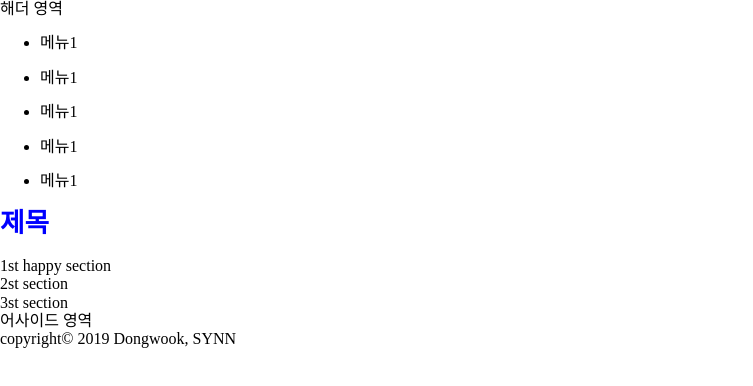
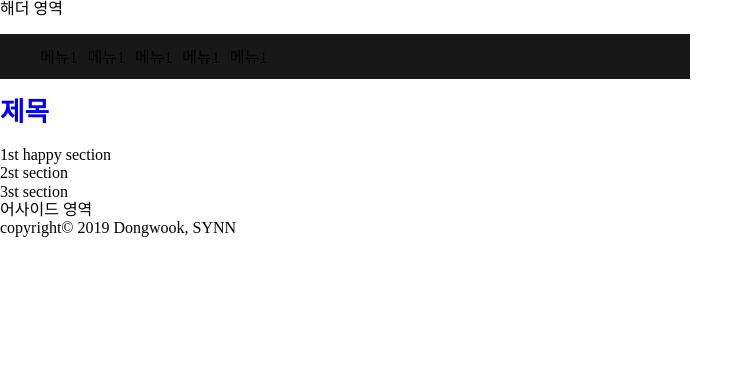
Before and after one commit to Ahaewon0509/Daelim19-2, a plain HTML site: page index.html in a window 1280 px wide. Shown: the whole page, without its empty margins (0-753 px from the left). Drawn offline with nearby package versions, Linux system fonts and the light colour scheme.

Commit message:
gitflow-feature-stash: v0.3.0

```diff
--- a/index.html
+++ b/index.html
@@ -13,11 +13,13 @@
         <!-- Semantic Tag-->
         <header>해더 영역</header>
             <nav>
-                <ul><li>메뉴1</li></ul>
-                <ul><li>메뉴1</li></ul>
-                <ul><li>메뉴1</li></ul>
-                <ul><li>메뉴1</li></ul>
-                <ul><li>메뉴1</li></ul>
+                <ul>
+                    <li><a href="#"></a>메뉴1</a></li>
+                    <li><a href="#"></a>메뉴1</a></li>
+                    <li><a href="#"></a>메뉴1</a></li>
+                    <li><a href="#"></a>메뉴1</a></li>
+                    <li><a href="#"></a>메뉴1</a></li>
+                </ul>
             </nav>
             <article>
                 <h1 class="xamn">제목</h1>
--- a/main.css
+++ b/main.css
@@ -1,4 +1,22 @@
-/* v0.1.1 */
+/* v0.2.0 */
+ul{
+    width: 650px;
+    height: 30px;
+    background: rgb(23, 24, 23);
+    list-style: none;
+    padding-top: 15px;
+}
+ul li{
+    float: left;
+    margin-right: 10px;
+}
+ul li a {
+    font-size: 12px;
+
+}
+
+
+
 h1 {
     color: blue;
     font-size: 20pt;
```
